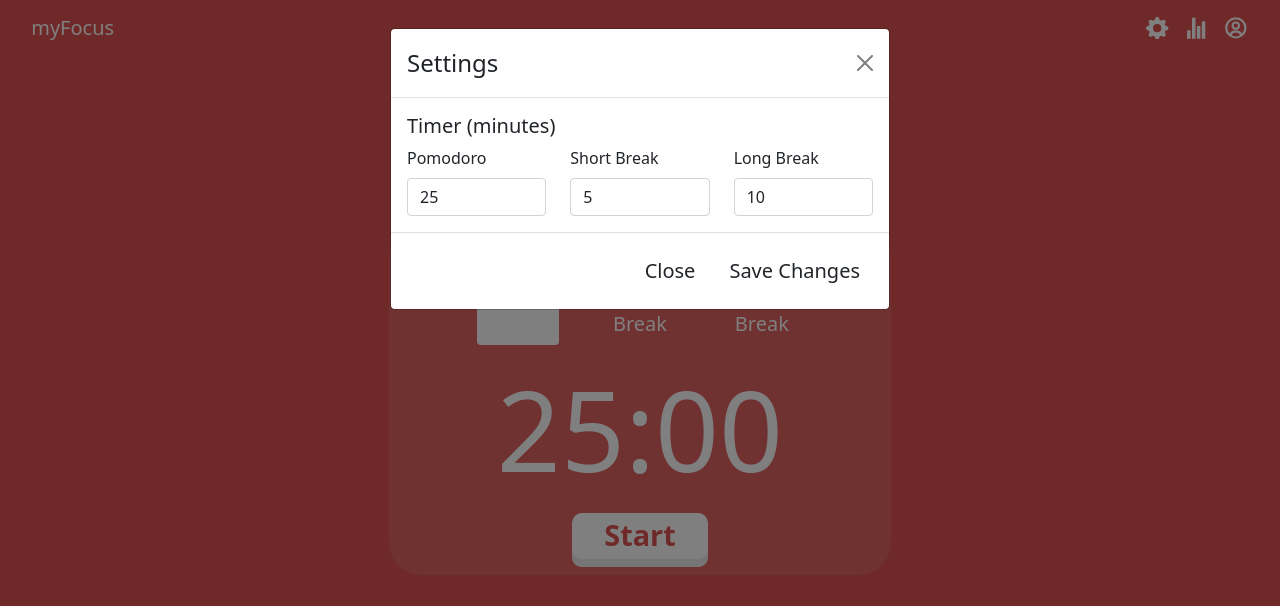
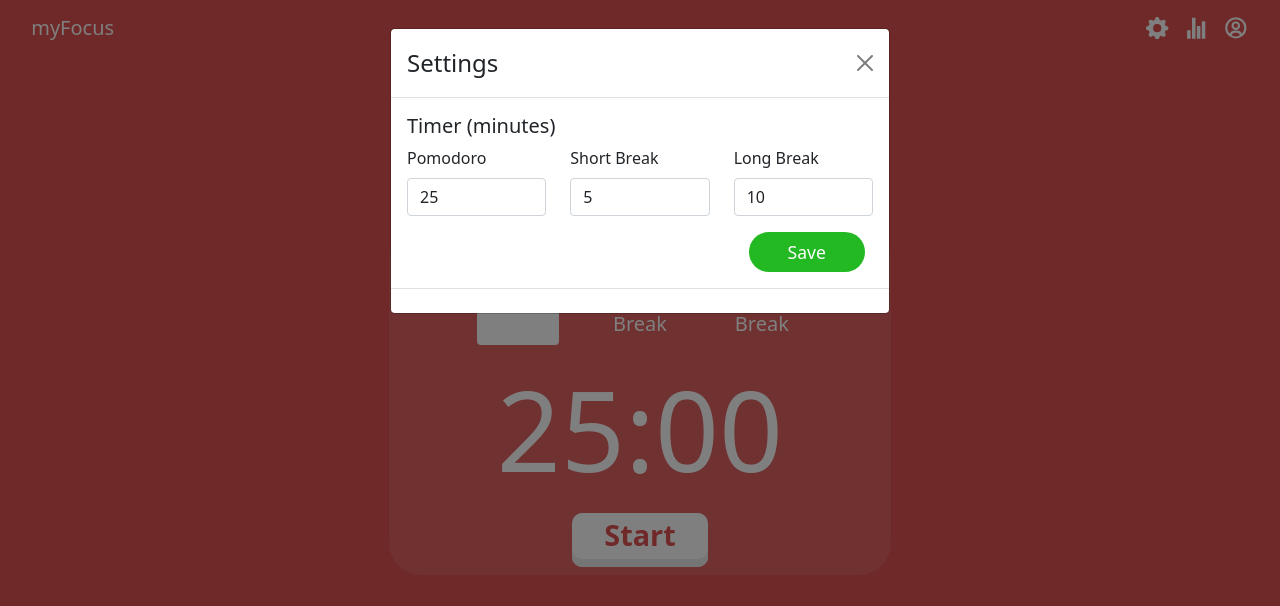
Before and after one commit to crisci/myFocus, a React (Create React App) app: page / in a window 1280 px wide. Both pictures are taken after a click on the button 1157 px from the left and 27 px from the top of the page. Shown: the top 606 px of the page. Built offline with nearby package versions, Linux system fonts and the light colour scheme.

Commit message:
modal timer completed

```diff
--- a/src/Focus.js
+++ b/src/Focus.js
@@ -16,6 +16,11 @@ function Focus(props) {
     const [timerInterval, setTimerInterval] = useState();
 
     useEffect(() => {
+        setTimer({color: "#DF5353", timer: pomodoro * 60, type: "pomodoro"});
+        root.style.setProperty('--background-color', "#DF5353");
+    }, [pomodoro, shortBreak, longBreak]);
+
+    useEffect(() => {
         if (status) {
             setTimerInterval(
                 setInterval(() => {
@@ -24,7 +29,6 @@ function Focus(props) {
             );
         } else {
             clearInterval(timerInterval);
-            setTimerInterval();
         }
         // eslint-disable-next-line react-hooks/exhaustive-deps
     }, [status]);
@@ -37,7 +41,6 @@ function Focus(props) {
 
     function switchTimer() {
         setCounter(counter + 1);
-        console.log(counter);
         if (counter % 2 === 1) {
             setTimer({color: "#DF5353", timer: pomodoro * 60, type: "pomodoro"});
             root.style.setProperty('--background-color', "#DF5353");
@@ -65,19 +68,19 @@ function Focus(props) {
     }
 
     const handleClick = (type) => {
-        switch (type) {
-            case shortBreak:
-                setTimer({color: "#6BCB77", timer: type*60, type:"shortBreak" });
+        switch (type.desc) {
+            case "shortBreak":
+                setTimer({color: "#6BCB77", timer: type.minutes*60, type: type.desc });
                 root.style.setProperty('--background-color', "#6BCB77");
                 break;
 
-            case longBreak:
-                setTimer({color: "#4D96FF", timer: type*60, type: "longBreak"});
+            case "longBreak":
+                setTimer({color: "#4D96FF", timer: type.minutes*60, type: type.desc});
                 root.style.setProperty('--background-color', "#4D96FF");
                 break;
 
             default:
-                setTimer({color: "#DF5353", timer: type*60, type: "pomodoro"});
+                setTimer({color: "#DF5353", timer: type.minutes*60, type: type.desc});
                 root.style.setProperty('--background-color', "#DF5353");
                 break;
 
@@ -98,9 +101,9 @@ function Focus(props) {
                 <Container className="py-5 focus-card">
                     <Container className="d-flex justify-content-evenly buttons">
                         {/* TODO: Always selected, change type of buttons  Radius*/}
-                        <ToggleButton className={`mybutton ${timerType("pomodoro") ? "checked" : ""}`} onClick={() => handleClick(pomodoro)} checked={timerType("pomodoro") ? true : false}> Pomodoro </ToggleButton>
-                        <ToggleButton className={`mybutton ${timerType("shortBreak") ? "checked" : ""}`}  onClick={() => handleClick(shortBreak)} checked={timerType("shortBreak") ? true : false}> Short Break </ToggleButton>
-                        <ToggleButton className={`mybutton ${timerType("longBreak") ? "checked" : ""}`}  onClick={() => handleClick(longBreak)} checked={timerType("longBreak") ? true : false}> Long Break </ToggleButton>
+                        <ToggleButton className={`mybutton ${timerType("pomodoro") ? "checked" : ""}`} onClick={() => handleClick({minutes: pomodoro, desc: "pomodoro"})}> Pomodoro </ToggleButton>
+                        <ToggleButton className={`mybutton ${timerType("shortBreak") ? "checked" : ""}`}  onClick={() => handleClick({minutes: shortBreak, desc: "shortBreak"})}> Short Break </ToggleButton>
+                        <ToggleButton className={`mybutton ${timerType("longBreak") ? "checked" : ""}`}  onClick={() => handleClick({minutes: longBreak, desc: "longBreak"})}> Long Break </ToggleButton>
                     </Container>
                     <Container className="timer">
                         {composeTimer()}
--- a/src/PModal.js
+++ b/src/PModal.js
@@ -1,5 +1,5 @@
 import { useState } from "react";
-import { Button, Col, Form, FormGroup, Modal, Row } from "react-bootstrap";
+import { Button, Col, Form, Modal, Row } from "react-bootstrap";
 
 
 function PModal(props) {
@@ -8,9 +8,10 @@ function PModal(props) {
   const [newShortBreak, setNewShortBreak] = useState(props.shortBreak);
   const [newLongBreak, setNewLongBreak] = useState(props.longBreak);
 
-
   const handleSubmit = (event) => {
     event.preventDefault();
+    props.resetTimers(newPomodoro, newShortBreak, newLongBreak);
+    props.handleClose();
   }
 
   const modalClose = () => {
@@ -20,38 +21,37 @@ function PModal(props) {
     props.handleClose();
   }
 
-    return(
+  return (
     <Modal show={props.show} onHide={props.handleClose}>
       <Modal.Header closeButton>
         <Modal.Title>Settings</Modal.Title>
       </Modal.Header>
       <Modal.Body>
         <h5>Timer (minutes)</h5>
-            <Form>
+        <Form onSubmit={handleSubmit}>
           <Row>
             <Col>
               <Form.Label>Pomodoro</Form.Label>
-                    <Form.Control type="number" min={0} max={60} defaultValue={props.pomodoro} onChange={event => setNewPomodoro(parseInt(event.target.value))}></Form.Control>
+              <Form.Control type="number" min={0} max={60} value={newPomodoro} onChange={event => setNewPomodoro(parseInt(event.target.value))}></Form.Control>
             </Col>
             <Col>
               <Form.Label>Short Break</Form.Label>
-                    <Form.Control type="number" min={0} max={60} defaultValue={props.shortBreak}></Form.Control>
+              <Form.Control type="number" min={0} max={60} value={newShortBreak} onChange={event => setNewShortBreak(parseInt(event.target.value))}></Form.Control>
             </Col>
             <Col>
               <Form.Label>Long Break</Form.Label>
-                    <Form.Control type="number" min={0} max={60} defaultValue={props.longBreak}></Form.Control>
+              <Form.Control type="number" min={0} max={60} value={newLongBreak} onChange={event => setNewLongBreak(parseInt(event.target.value))}></Form.Control>
             </Col>
+          </Row>
+          <Row className="m-auto pt-3 justify-content-end">
+            <Button type="submit" className="rounded-pill modal-btn mx-2 w-25" onClick={handleSubmit}>
+              Save
+            </Button>
           </Row>
         </Form>
 
       </Modal.Body>
       <Modal.Footer>
-          <Button variant="secondary!important" onClick={modalClose}>
-            Close
-          </Button>
-          <Button variant="primary!important" onClick={modalClose}>
-            Save Changes
-          </Button>
       </Modal.Footer>
     </Modal>
   )
--- a/src/focus.css
+++ b/src/focus.css
@@ -17,7 +17,6 @@
 
 .btn {
   font-size: 1.25rem;
-  background-color: transparent;
   border-color: transparent;
   font-weight: 400;
   max-width: 50%;
@@ -44,6 +43,21 @@
   outline: none;
   box-shadow: none;
   border-color: transparent;
+}
+
+.modal-btn {
+  font-size: 1.1rem;
+  border-color: transparent;
+  font-weight: 500;
+  background-color: rgb(35, 185, 35);
+}
+
+.modal-btn:hover {
+  font-size: 1.1rem;
+  border-color: transparent;
+  font-weight: 00;
+  background-color: rgb(35, 185, 35);
+  color: white;
 }
 
 .checked {
```
Lines whose indentation alone changed are shown as unchanged.
